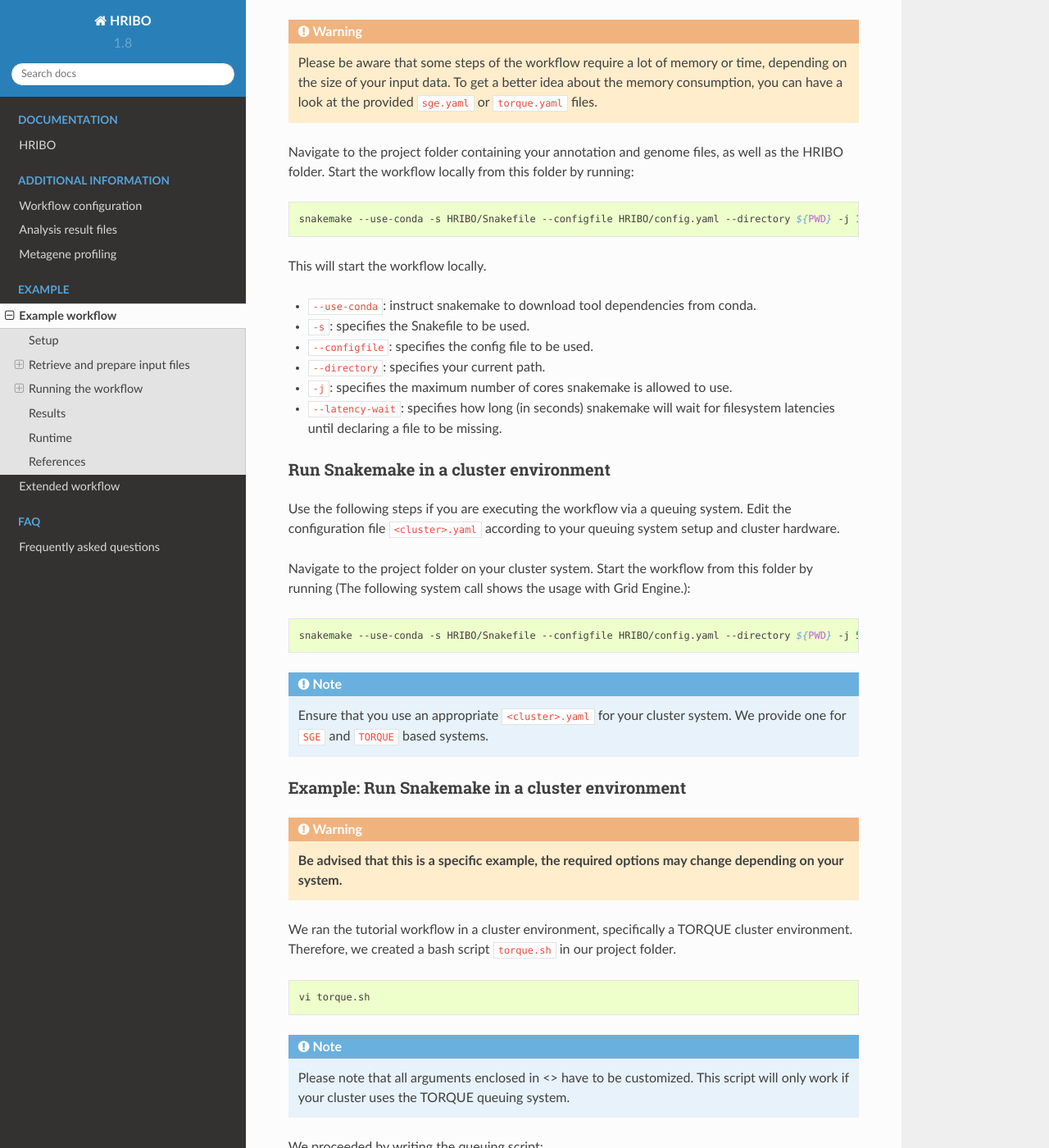
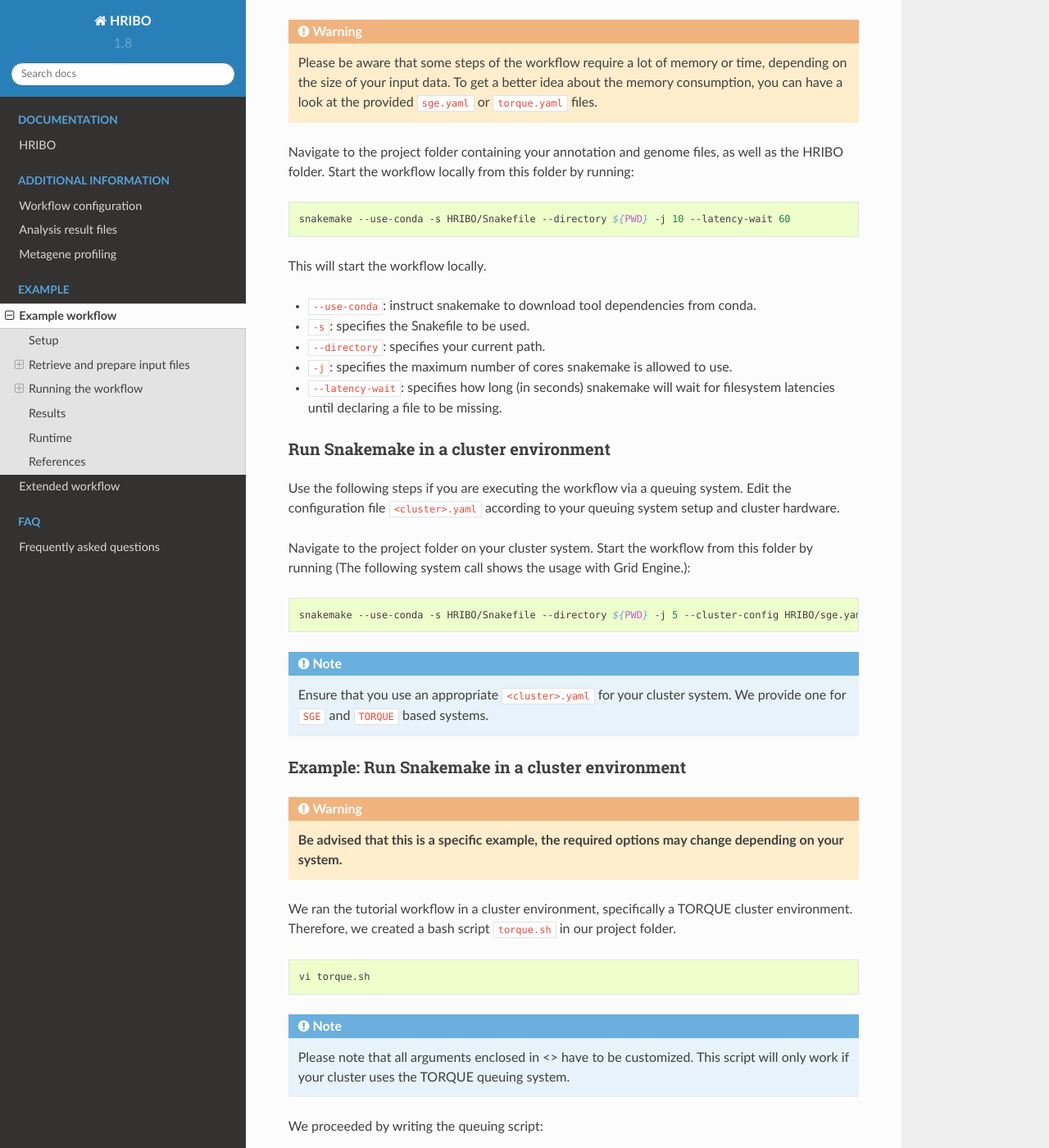
Before and after one commit to RickGelhausen/HRIBO_ReadTheDocs, a Sphinx documentation site: the page built from docs/source/example-workflow.rst, in a window 1280 px wide and 1400 px high, scrolled down 4599 px. Shown: the whole window at 82% size. Built offline with Sphinx 7.4.7 and the Read the Docs theme 2.0.0, drawn with Linux system fonts in a browser that asks for light colours; some of the changed text lies outside the part shown.

Commit message:
update documentation

```diff
--- a/docs/source/example-workflow.rst
+++ b/docs/source/example-workflow.rst
@@ -180,13 +180,12 @@ Navigate to the project folder containing your annotation and genome files, as w
 
 .. code-block:: bash
 
-    snakemake --use-conda -s HRIBO/Snakefile --configfile HRIBO/config.yaml --directory ${PWD} -j 10 --latency-wait 60
+    snakemake --use-conda -s HRIBO/Snakefile --directory ${PWD} -j 10 --latency-wait 60
 
 This will start the workflow locally.
 
 *	``--use-conda``: instruct snakemake to download tool dependencies from conda.
 *	``-s``: specifies the Snakefile to be used.
-*	``--configfile``: specifies the config file to be used.
 *	``--directory``: specifies your current path.
 *	``-j``: specifies the maximum number of cores snakemake is allowed to use.
 *	``--latency-wait``: specifies how long (in seconds) snakemake will wait for filesystem latencies until declaring a file to be missing.
@@ -201,7 +200,7 @@ Navigate to the project folder on your cluster system. Start the workflow from t
 
 .. code-block:: bash
 
-    snakemake --use-conda -s HRIBO/Snakefile --configfile HRIBO/config.yaml --directory ${PWD} -j 5 --cluster-config HRIBO/sge.yaml
+    snakemake --use-conda -s HRIBO/Snakefile --directory ${PWD} -j 5 --cluster-config HRIBO/sge.yaml
 
 .. note:: Ensure that you use an appropriate ``<cluster>.yaml`` for your cluster system. We provide one for ``SGE`` and ``TORQUE`` based systems.
 
@@ -233,7 +232,7 @@ We proceeded by writing the queuing script:
     #PBS -j oe
     cd <PATH/ProjectFolder>
     source activate HRIBO
-    snakemake --latency-wait 600 --use-conda -s HRIBO/Snakefile --configfile HRIBO/config.yaml --directory ${PWD} -j 20 --cluster-config HRIBO/torque.yaml --cluster "qsub -N {cluster.jobname} -S /bin/bash -q {cluster.qname} -d <PATH/ProjectFolder> -l {cluster.resources} -o {cluster.logoutputdir} -j oe"
+    snakemake --latency-wait 600 --use-conda -s HRIBO/Snakefile --directory ${PWD} -j 20 --cluster-config HRIBO/torque.yaml --cluster "qsub -N {cluster.jobname} -S /bin/bash -q {cluster.qname} -d <PATH/ProjectFolder> -l {cluster.resources} -o {cluster.logoutputdir} -j oe"
 
 We then simply submitted this job to the cluster:
 
```
Also changed, not shown: docs/source/extended-workflow.rst (+3 -4 lines).
